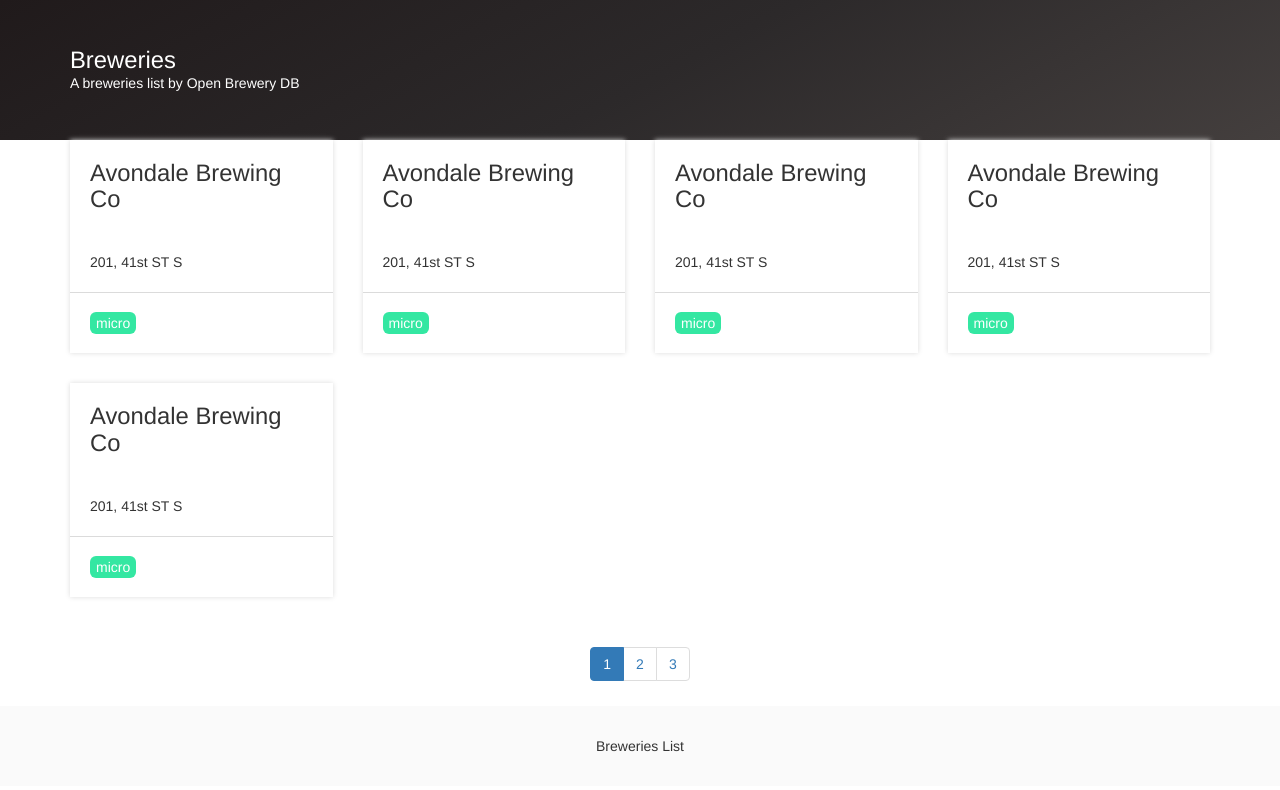
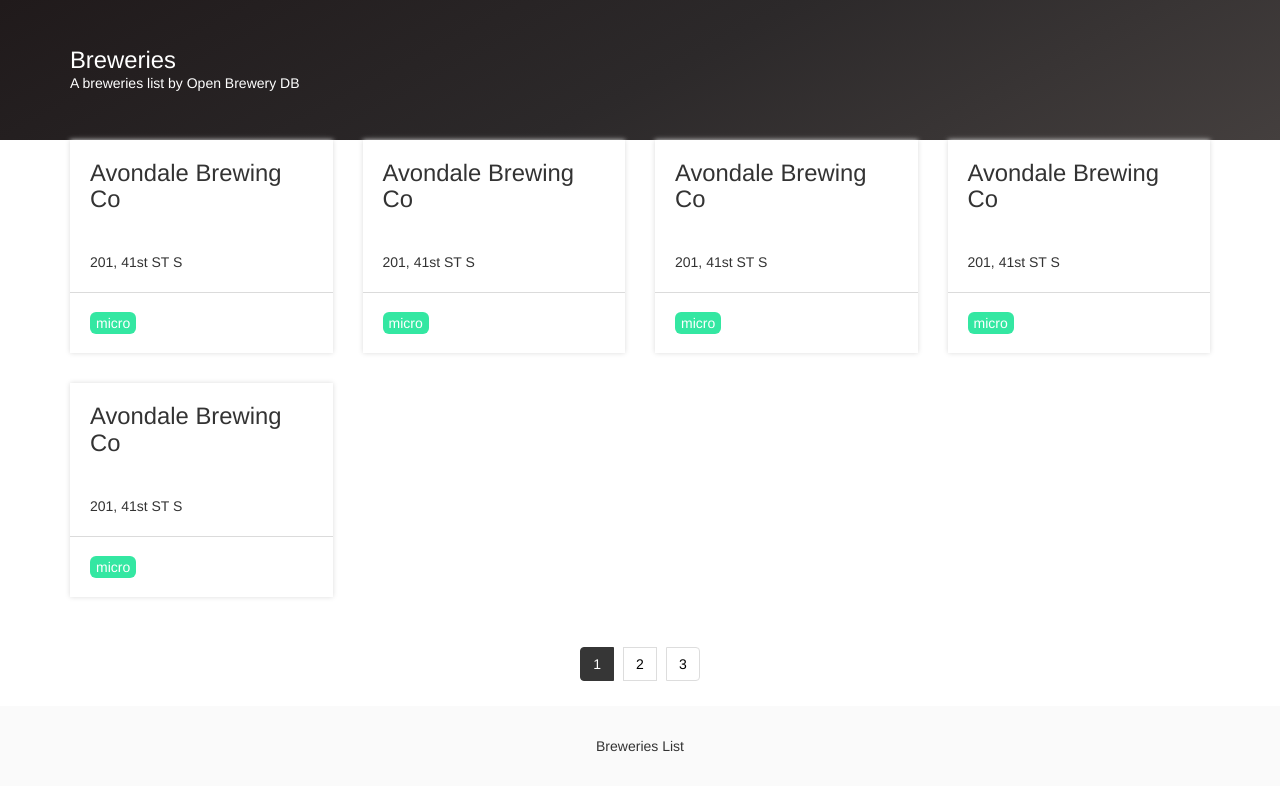
Before and after one commit to mlesouza/test-front-end, a website: page index.html in a window 1280 px wide. Drawn offline with nearby package versions, Linux system fonts and the light colour scheme.

Commit message:
estilizado a paginacao

```diff
--- a/app/assets/css/app.css
+++ b/app/assets/css/app.css
@@ -2,3 +2,4 @@
 @import url("header.css");
 @import url("footer.css");
 @import url("card.css");
+@import url("pagination.css");
--- /dev/null
+++ b/app/assets/css/pagination.css
@@ -0,0 +1,16 @@
+.pagination > .active > a {
+    background-color: #363636!important;
+    border-color: #363636 !important;
+}
+
+.pagination > li > a, .pagination > li > span {
+    color: black!important;
+}
+
+.pagination > li.active > a, .pagination > li.active > span {
+    color: white!important;
+}
+
+.pagination > li:not(:last-of-type) > a {
+    margin-right: 10px;
+}
```
